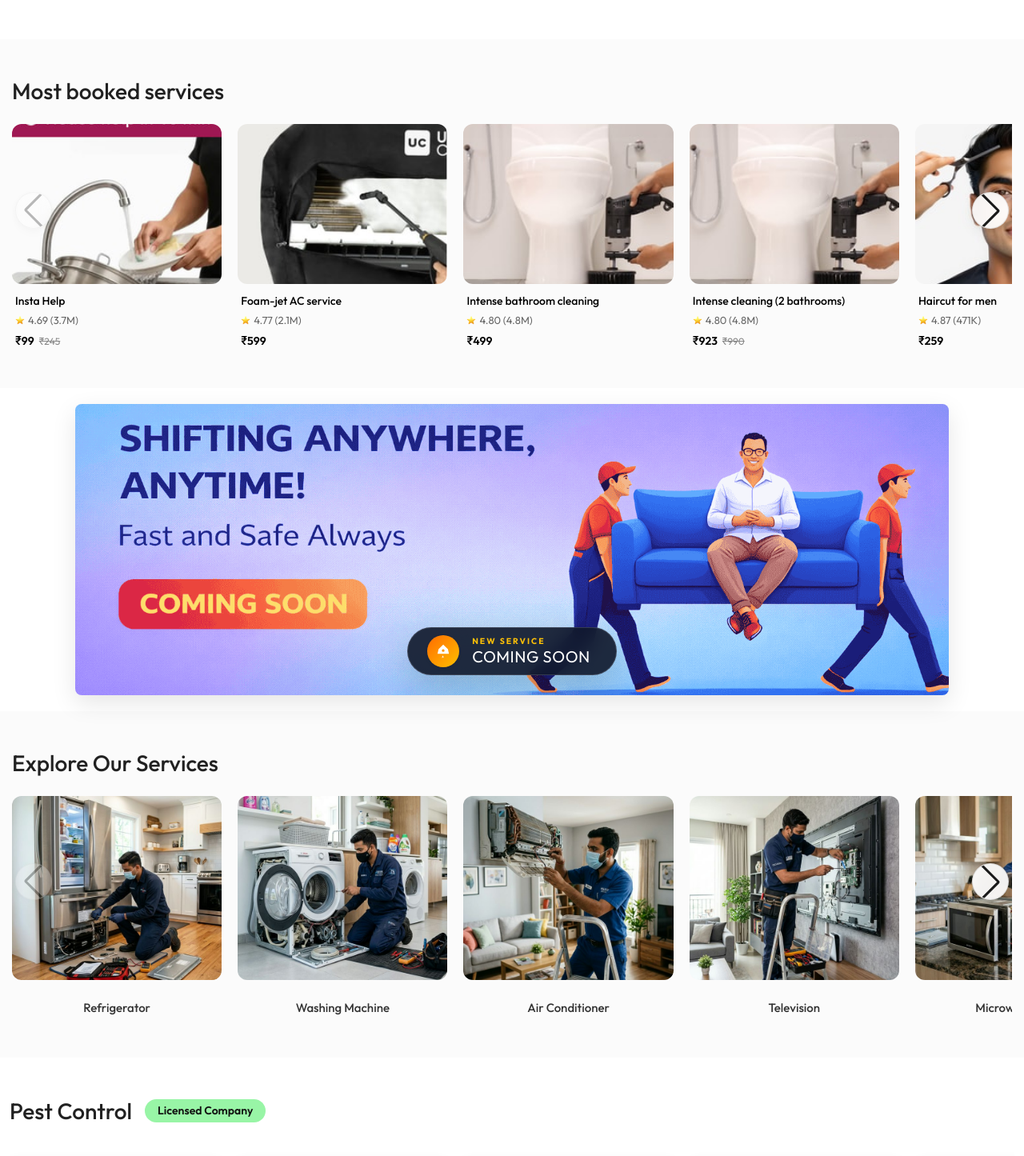
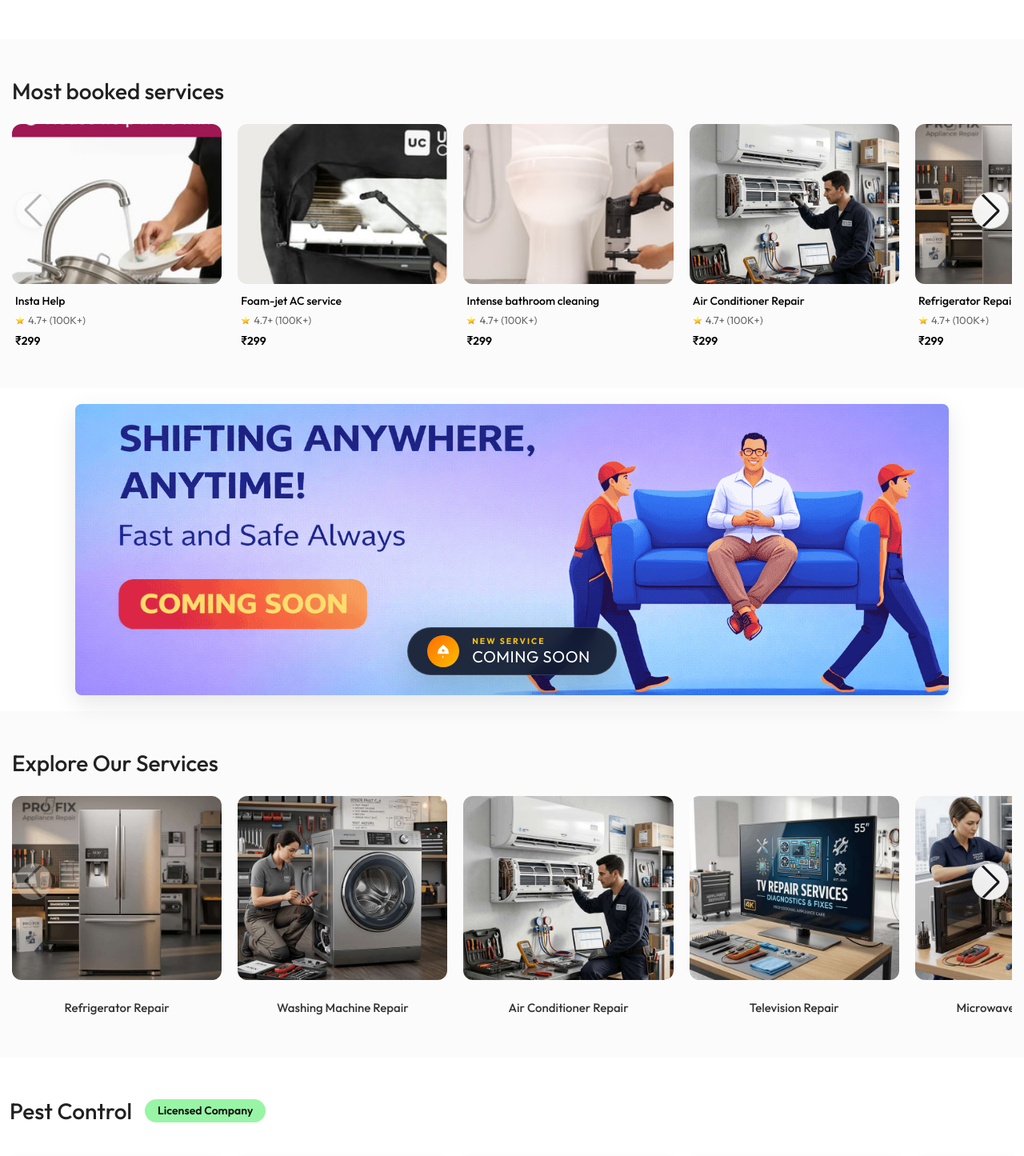
Before and after one commit to YashwanthGoud529/charminar-repairs, a Next.js app: page / in a window 1280 px wide. Shown: the part 2023-3468 px from the top of the page at 80% size. Built offline with nearby package versions, Linux system fonts and the light colour scheme.

Commit message:
\Fix: Dynamic sitemap generation, broken inner service links, and duplicate React keys in pricing. Update home sections to be data-driven."

```diff
--- a/next.config.js
+++ b/next.config.js
@@ -1,6 +1,6 @@
 /** @type {import('next').NextConfig} */
 const nextConfig = {
-  trailingSlash: false,
+  trailingSlash: true,
   images: {
     unoptimized: true,
   },
--- a/src/app/layout.jsx
+++ b/src/app/layout.jsx
@@ -124,10 +124,10 @@
     <html lang="en-IN" className={`${outfit.variable}`}>
       <head>
         <meta charSet="utf-8" />
-        <meta name="theme-color" content="#673ab7" />
+        {/* <meta name="theme-color" content="#673ab7" />
         <link rel="preconnect" href="https://cdn.jsdelivr.net" crossOrigin="anonymous" />
         <link rel="preconnect" href="https://cdnjs.cloudflare.com" crossOrigin="anonymous" />
-        <link rel="preconnect" href="https://img.icons8.com" />
+        <link rel="preconnect" href="https://img.icons8.com" /> */}
         <link rel="preconnect" href="https://www.googletagmanager.com" />
 
         {/* Preload Logo for LCP */}
--- a/src/components/home/AllServicesList.jsx
+++ b/src/components/home/AllServicesList.jsx
@@ -9,22 +9,37 @@
 import 'swiper/css/navigation';
 import './CarouselShared.css';
 
-const ALL_SERVICES = [
-    { id: 1, image: '/assets/Images/all-services/refrigerator_repair.png', title: 'Refrigerator', slug: '/refrigerator-repairing' },
-    { id: 2, image: '/assets/Images/all-services/washing_machine_repair.png', title: 'Washing Machine', slug: '/washing-machine-repairing' },
-    { id: 3, image: '/assets/Images/all-services/ac_repair_professional.png', title: 'Air Conditioner', slug: '/ac-repairing' },
-    { id: 4, image: '/assets/Images/all-services/tv_repair_professional.png', title: 'Television', slug: '/television-repairing' },
-    { id: 5, image: '/assets/Images/all-services/microwave_repair_professional.png', title: 'Microwave Oven', slug: '/microwave-repairing' },
-    { id: 6, image: '/assets/Images/all-services/ro_purifier_repair_professional.png', title: 'Water Purifier (RO)', slug: '/water-purifier-servicing' },
-    { id: 7, image: '/assets/Images/all-services/geyser_repair_professional.png', title: 'Geyser & Water Heater', slug: '/geyser-repairing' },
-    { id: 8, image: '/images/home-appliances-technician-installing-a-stove.jpg', title: 'Gas Stove & Hob', slug: '/gas-stove-repairing' },
-    { id: 9, image: '/images/istock_a_2248380132.jpg', title: 'Kitchen Chimney', slug: '/kitchen-chimney-servicing' },
-    { id: 10, image: '/images/close-up-of-handyman-in-special-clothing-repairing-dishwasher-in-modern-kitchen.jpg', title: 'Dishwasher', slug: '/dishwasher-repairing' },
-    { id: 11, image: '/images/repairman-checking-professional-coffee-maker-in-cafe.jpg', title: 'Coffee Machine', slug: '/coffee-machine-repairing' },
-    { id: 12, image: '/images/auto-repairman-talking-on-the-phone-while-using-laptop-in-a-workshop-.jpg', title: 'Laptop & Desktop', slug: '/laptop-repairing' }
+import { SERVICE_CANONICAL_MAP } from '@/config/services';
+import { SERVICE_DATA_MAP } from '@/config/serviceData';
+
+const ALL_SECTION_KEYS = [
+    'Refrigerator Repair',
+    'Washing Machine Repair',
+    'Air Conditioner Repair',
+    'Television Repair',
+    'Microwave Oven Repair',
+    'Water Purifier (RO) Service',
+    'Geyser & Water Heater Repair',
+    'Gas Stove & Hob Repair',
+    'Kitchen Chimney Service',
+    'Dishwasher Repair',
+    'Coffee Machine Repair',
+    'Vacuum Cleaner Repair'
 ];
 
 const AllServicesList = () => {
+    const services = ALL_SECTION_KEYS.map(key => {
+        const data = SERVICE_DATA_MAP[key];
+        const slug = SERVICE_CANONICAL_MAP[key];
+        if (!data || !slug) return null;
+        return {
+            id: key,
+            title: key,
+            image: data.photo,
+            slug: `/${slug}/`
+        };
+    }).filter(Boolean);
+
     return (
         <section className="shared-carousel-section py-5 bg-light-soft">
             <div className="container custom-container">
@@ -41,7 +56,7 @@
                     }}
                     className="all-services-swiper"
                 >
-                    {ALL_SERVICES.map(service => (
+                    {services.map(service => (
                         <SwiperSlide key={service.id}>
                             <Link href={service.slug} className="text-decoration-none">
                                 <div className="shared-carousel-card most-booked-card hover-lift">
--- a/src/components/home/MostBookedServices.jsx
+++ b/src/components/home/MostBookedServices.jsx
@@ -9,100 +9,36 @@
 import 'swiper/css/navigation';
 import './CarouselShared.css'; // Shared CSS
 
-const SERVICES = [
-    {
-        id: 1,
-        image: '/assets/Images/most-booked/insta-help.jpg',
-        alt: 'Insta Help',
-        title: 'Insta Help',
-        rating: '4.69 (3.7M)',
-        price: '₹99',
-        originalPrice: '₹245',
-        slug: '/insta-help'
-    },
-    {
-        id: 2,
-        image: '/assets/Images/most-booked/foam-jet-ac-service.jpg',
-        alt: 'Foam-jet AC service',
-        title: 'Foam-jet AC service',
-        rating: '4.77 (2.1M)',
-        price: '₹599',
-        originalPrice: null,
-        slug: '/foam-jet-ac-service'
-    },
-    {
-        id: 3,
-        image: '/assets/Images/most-booked/intense-bathroom-cleaning.jpg',
-        alt: 'Intense bathroom cleaning',
-        title: 'Intense bathroom cleaning',
-        rating: '4.80 (4.8M)',
-        price: '₹499',
-        originalPrice: null,
-        slug: '/bathroom-cleaning'
-    },
-    {
-        id: 4,
-        image: '/assets/Images/most-booked/intense-bathroom-cleaning.jpg',
-        alt: 'Intense cleaning (2 bathrooms)',
-        title: 'Intense cleaning (2 bathrooms)',
-        rating: '4.80 (4.8M)',
-        price: '₹923',
-        originalPrice: '₹990',
-        slug: '/bathroom-cleaning'
-    },
-    {
-        id: 5,
-        image: '/assets/Images/most-booked/haircut-for-men.jpg',
-        alt: 'Haircut for men',
-        title: 'Haircut for men',
-        rating: '4.87 (471K)',
-        price: '₹259',
-        originalPrice: null,
-        slug: '/men-haircut'
-    },
-    {
-        id: 6,
-        image: '/assets/Images/most-booked/ac-repair.png',
-        alt: 'AC repair',
-        title: 'AC repair',
-        rating: '4.74 (787K)',
-        price: '₹299',
-        originalPrice: null,
-        slug: '/ac-repairing'
-    },
-    {
-        id: 7,
-        image: '/assets/Images/most-booked/british-rose-pedicure.jpg',
-        alt: 'British rose pedicure',
-        title: 'British rose pedicure',
-        rating: '4.83 (201K)',
-        price: '₹759',
-        originalPrice: null,
-        slug: '/pedicure-service'
-    },
-    {
-        id: 8,
-        image: '/assets/Images/most-booked/decor-installation.jpg',
-        alt: 'Decor installation',
-        title: 'Decor installation',
-        rating: '4.84 (108K)',
-        price: '₹79',
-        originalPrice: null,
-        slug: '/decor-installation'
-    },
-    {
-        id: 9,
-        image: '/assets/Images/most-booked/automatic-top-load-machine-check-up.png',
-        alt: 'Automatic top load machine check-up',
-        title: 'Automatic machine check-up',
-        rating: '4.77 (359K)',
-        price: '₹199',
-        originalPrice: null,
-        slug: '/washing-machine-checkup'
-    }
+import { SERVICE_CANONICAL_MAP } from '@/config/services';
+import { SERVICE_DATA_MAP } from '@/config/serviceData';
+
+const MOST_BOOKED_KEYS = [
+    'Insta Help',
+    'Foam-jet AC service',
+    'Intense bathroom cleaning',
+    'Air Conditioner Repair',
+    'Refrigerator Repair',
+    'Washing Machine Repair',
+    'Television Repair',
+    'Water Purifier (RO) Service',
+    'Geyser & Water Heater Repair'
 ];
 
 const MostBookedServices = () => {
+    const services = MOST_BOOKED_KEYS.map(key => {
+        const data = SERVICE_DATA_MAP[key];
+        const slug = SERVICE_CANONICAL_MAP[key];
+        if (!data || !slug) return null;
+        return {
+            id: key,
+            image: data.photo,
+            title: key,
+            rating: data.rating || '4.7+ (100K+)',
+            price: data.price || '₹299',
+            slug: `/${slug}/`
+        };
+    }).filter(Boolean);
+
     return (
         <section className="shared-carousel-section py-5 bg-light-soft">
             <div className="container custom-container">
@@ -121,14 +57,14 @@
                     }}
                     className="most-booked-swiper"
                 >
-                    {SERVICES.map((service, index) => (
+                    {services.map((service, index) => (
                         <SwiperSlide key={service.id}>
                             <Link href={service.slug} className="text-decoration-none color-inherit">
                                 <div className="shared-carousel-card most-booked-card hover-lift">
                                     <div className="img-wrapper safety-img-wrap" style={{ position: 'relative', height: '200px', width: '100%' }}>
                                         <Image
                                             src={service.image}
-                                            alt={service.alt}
+                                            alt={service.title}
                                             fill
                                             className="rounded-3 object-fit-cover"
                                             sizes="(max-width: 600px) 66vw, (max-width: 1024px) 40vw, 20vw"
@@ -148,7 +84,6 @@
                                         </div>
                                         <div className="service-price">
                                             {service.price}
-                                            {service.originalPrice && <span className="original-price">{service.originalPrice}</span>}
                                         </div>
                                     </div>
                                 </div>
--- a/src/config/services.js
+++ b/src/config/services.js
@@ -1,4 +1,19 @@
 export const SERVICE_CANONICAL_MAP = {
+    // --- Major Appliances ---
+    'Air Conditioner Repair': 'ac-repairing',
+    'Refrigerator Repair': 'refrigerator-repairing',
+    'Washing Machine Repair': 'washing-machine-repairing',
+    'Television Repair': 'tv-repairing',
+    'Microwave Oven Repair': 'microwave-repairing',
+    'Water Purifier (RO) Service': 'water-purifier-servicing',
+    'Geyser & Water Heater Repair': 'geyser-repairing',
+    'Kitchen Chimney Service': 'chimney-repairing',
+    'Gas Stove & Hob Repair': 'gas-stove-repairing',
+    'Dishwasher Repair': 'dishwasher-repairing',
+    'Coffee Machine Repair': 'coffee-machine-repairing',
+    'Vacuum Cleaner Repair': 'vacuum-cleaner-repairing',
+
+    // --- Special Names used in UI components ---
     'Professional Appliance Repair': 'appliance-repair-services',
     'AC Repairing': 'ac-repairing',
     'Refrigerator Repairing': 'refrigerator-repairing',
@@ -48,9 +63,6 @@
     'Foam-jet AC service': 'foam-jet-ac-service',
     'Intense bathroom cleaning': 'bathroom-cleaning',
     'Intense cleaning (2 bathrooms)': 'bathroom-cleaning',
-    'Water Purifier (RO) Service': 'water-purifier-servicing',
-    'Geyser & Water Heater Repair': 'geyser-repairing',
-    'Kitchen Chimney Service': 'chimney-repairing',
 };
 
 export const CANONICAL_SLUGS = Object.values(SERVICE_CANONICAL_MAP);
```
Also changed, not shown: src/app/[slug]/page.jsx (+16 -61 lines), src/app/services/[slug]/page.jsx (+21 -3 lines), src/app/sitemap.js (+31 -9 lines), src/components/pricing/PricingContent.jsx (+10 -4 lines).
